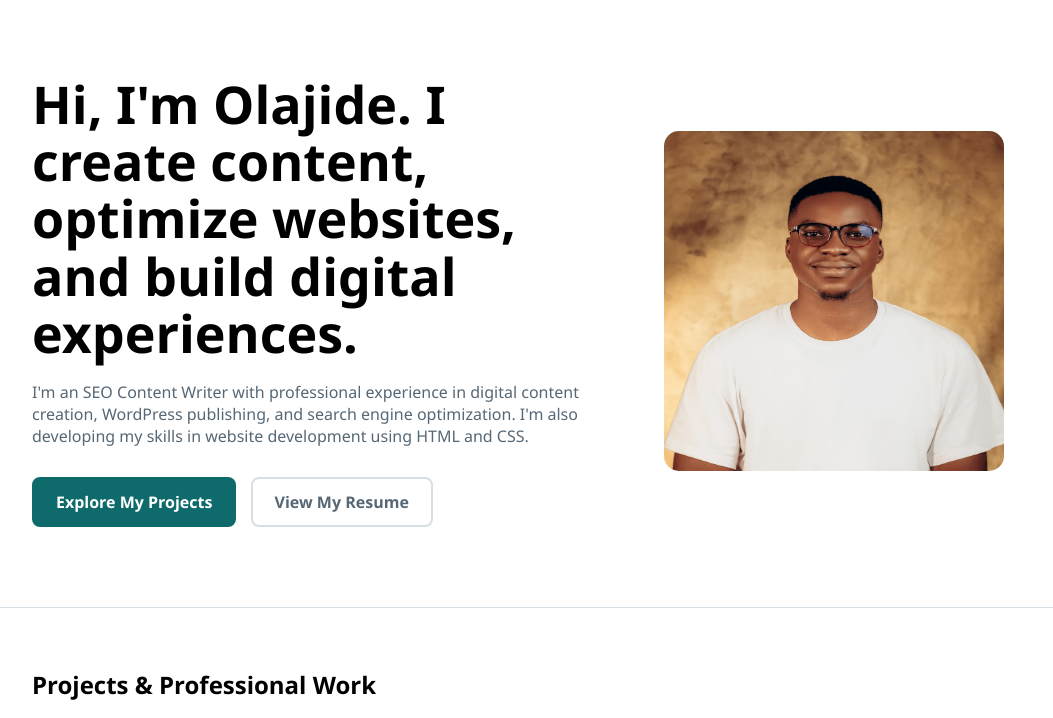
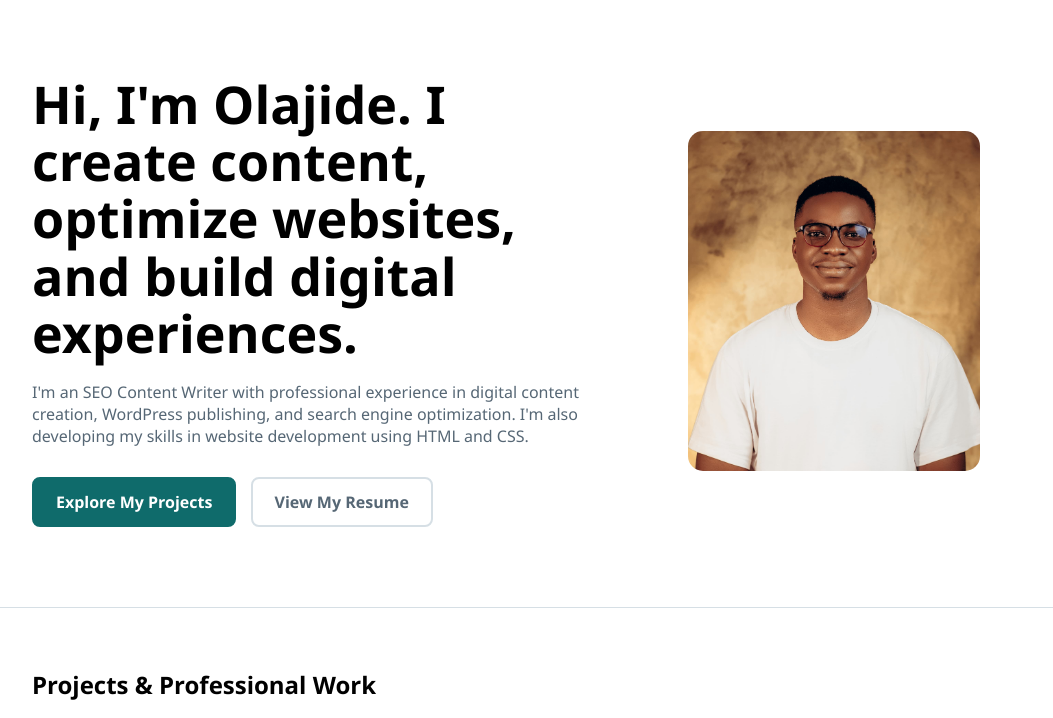
Before and after one commit to olajideboluwaji/olajideboluwaji.github.io, a plain HTML site: page index.html in a window 1280 px wide. Shown: the part 73-791 px from the top of the page, without its empty margins (108-1161 px from the left). Drawn offline with Linux system fonts and the light colour scheme.

Commit message:
Update index.html

```diff
--- a/index.html
+++ b/index.html
@@ -29,7 +29,7 @@
       <a class="button button-empty" href="resume.html">View My Resume</a>
     </div>
     <div class="badge">
-      <img src="images/profile.jpg" alt="Portrait of Olajide Boluwaji" width="340" height="340">
+      <img src="images/profile.jpg" alt="Portrait of Olajide Boluwaji" height="340">
     </div>
   </div>
 </section>
```
